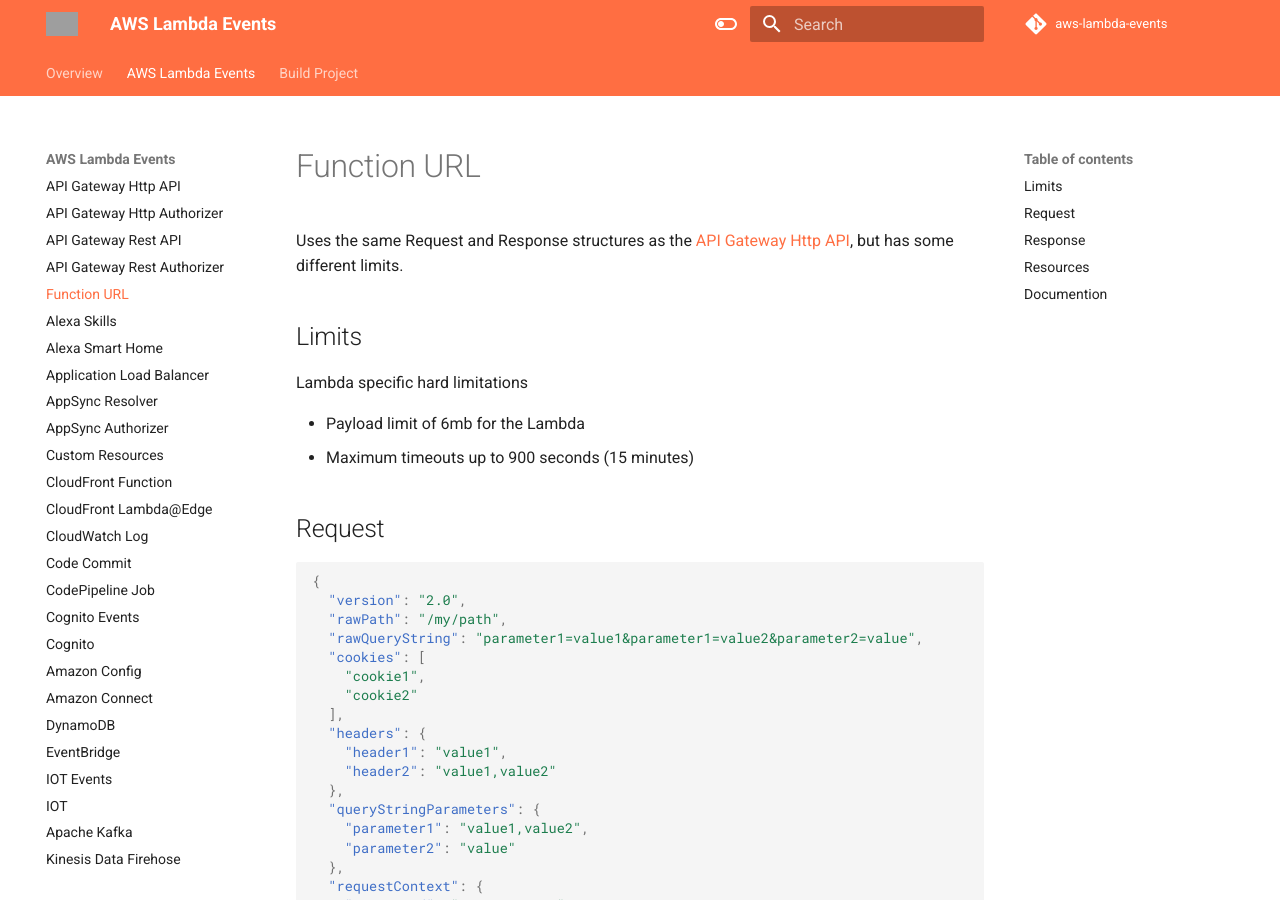
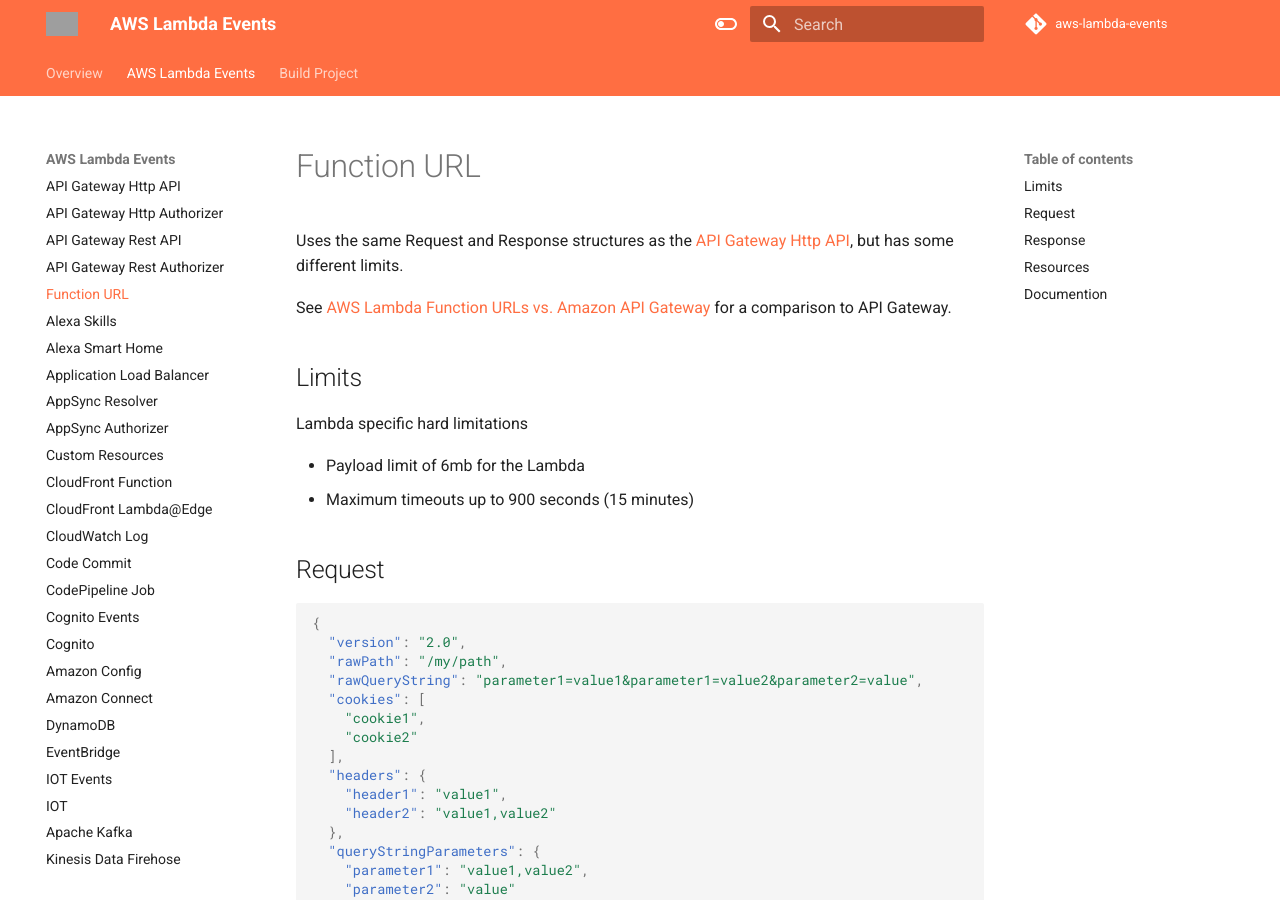
Before and after one commit to michaelbrewer/aws-lambda-events, an MkDocs documentation site: the page built from docs/function-url.md, in a window 1280 px wide and 900 px high. Built offline with MkDocs 1.6.1 and Material for MkDocs 9.7.7, drawn with Linux system fonts in a browser that asks for light colours; comment, search, counter and statistics services are not loaded; some of the changed text lies outside the part shown; grey boxes are pictures that could not be loaded.

Commit message:
chore: add more resources

```diff
--- a/docs/function-url.md
+++ b/docs/function-url.md
@@ -1,6 +1,9 @@
 # Function URL
 
 Uses the same Request and Response structures as the [API Gateway Http API](./http-api.md), but has some different limits.
+
+See [AWS Lambda Function URLs vs. Amazon API Gateway](https://www.serverlessguru.com/blog/aws-lambda-function-urls-vs-amazon-api-gateway)
+for a comparison to API Gateway.
 
 ## Limits
 
@@ -85,4 +88,5 @@
 
 ## Documention
 
-- [Blog: AWS Lambda Function URLs: Built-in HTTPS Endpoints for Single-Function Microservices](https://aws.amazon.com/blogs/aws/announcing-aws-lambda-function-urls-built-in-https-endpoints-for-single-function-microservices/)
+- [Blog: AWS Lambda Function URLs: Built-in HTTPS Endpoints for Single-Function Microservices](https://aws.amazon.com/blogs/aws/announcing-aws-lambda-function-urls-built-in-https-endpoints-for-single-function-microservices/){target="_blank"}
+- [Blog: AWS Lambda: function URL is live! - By Yan Cui](https://lumigo.io/blog/aws-lambda-function-url-is-live/){target="_blank"}
```
